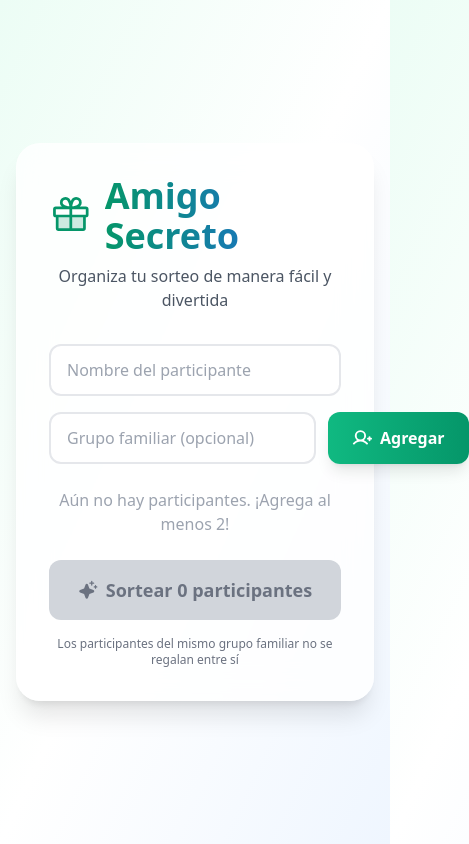
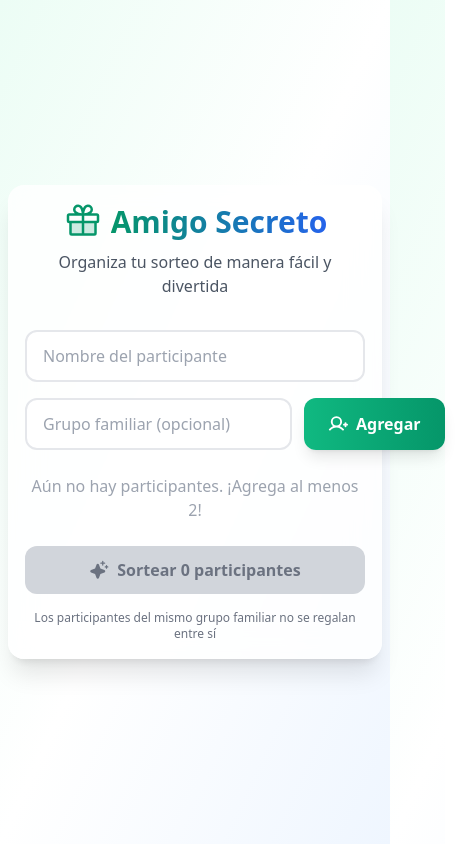
Before and after one commit to Mike37Jet/SorteAmigoSecreto, a React (Vite) app in the folder sorteo-app/: page /#/ in a window 390 px wide. Shown: the whole page, 469 px wide, since content can reach past the window. Built offline with nearby package versions, Linux system fonts and the light colour scheme.

Commit message:
feat: Mejorar responsividad móvil en todos los componentes

```diff
--- a/sorteo-app/src/components/Configuracion.jsx
+++ b/sorteo-app/src/components/Configuracion.jsx
@@ -86,15 +86,15 @@ export default function Configuracion({ onSorteoCompleto }) {
   };
 
   return (
-    <div className="min-h-screen flex items-center justify-center p-4">
+    <div className="min-h-screen flex items-center justify-center p-2 sm:p-4">
       <motion.div
         initial={{ opacity: 0, y: 20 }}
         animate={{ opacity: 1, y: 0 }}
-        className="glass rounded-3xl p-8 max-w-2xl w-full"
+        className="glass rounded-2xl sm:rounded-3xl p-4 sm:p-8 max-w-2xl w-full"
       >
-        <div className="flex items-center justify-center gap-3 mb-2">
-          <Gift size={48} weight="duotone" className="text-emerald-600" />
-          <h1 className="text-4xl font-bold bg-gradient-to-r from-emerald-600 to-blue-600 bg-clip-text text-transparent">
+        <div className="flex items-center justify-center gap-2 sm:gap-3 mb-2">
+          <Gift size={40} weight="duotone" className="text-emerald-600 sm:w-12 sm:h-12" />
+          <h1 className="text-3xl sm:text-4xl font-bold bg-gradient-to-r from-emerald-600 to-blue-600 bg-clip-text text-transparent">
             Amigo Secreto
           </h1>
         </div>
@@ -242,7 +242,7 @@ export default function Configuracion({ onSorteoCompleto }) {
         <button
           onClick={ejecutarSorteo}
           disabled={participantes.length < 2 || cargando}
-          className={`w-full py-4 rounded-xl font-bold text-lg transition-all ${
+          className={`w-full py-3 sm:py-4 rounded-xl font-bold text-base sm:text-lg transition-all ${
             participantes.length < 2 || cargando
               ? 'bg-gray-300 text-gray-500 cursor-not-allowed'
               : 'bg-gradient-to-r from-blue-500 to-purple-600 text-white hover:from-blue-600 hover:to-purple-700 shadow-lg hover:shadow-xl transform hover:scale-105'
--- a/sorteo-app/src/components/Resultados.jsx
+++ b/sorteo-app/src/components/Resultados.jsx
@@ -28,11 +28,11 @@ Recuerda mantener el secreto`;
   };
 
   return (
-    <div className="min-h-screen flex items-center justify-center p-4">
+    <div className="min-h-screen flex items-center justify-center p-2 sm:p-4">
       <motion.div
         initial={{ opacity: 0, scale: 0.9 }}
         animate={{ opacity: 1, scale: 1 }}
-        className="glass rounded-3xl p-8 max-w-3xl w-full"
+        className="glass rounded-2xl sm:rounded-3xl p-4 sm:p-8 max-w-3xl w-full"
       >
         <div className="text-center mb-8">
           <motion.div
@@ -43,7 +43,7 @@ Recuerda mantener el secreto`;
           >
             <Confetti size={64} weight="duotone" className="text-emerald-600" />
           </motion.div>
-          <h1 className="text-4xl font-bold mb-2 bg-gradient-to-r from-emerald-600 to-blue-600 bg-clip-text text-transparent">
+          <h1 className="text-3xl sm:text-4xl font-bold mb-2 bg-gradient-to-r from-emerald-600 to-blue-600 bg-clip-text text-transparent">
             ¡Sorteo Completado!
           </h1>
           <p className="text-gray-600">
@@ -79,10 +79,10 @@ Recuerda mantener el secreto`;
                   </div>
                 </div>
 
-                <div className="flex gap-2">
+                <div className="flex flex-col sm:flex-row gap-2">
                   <button
                     onClick={() => copiarLink(link, asignacion.giverId)}
-                    className={`flex-1 py-3 px-4 rounded-xl font-semibold transition-all flex items-center justify-center gap-2 ${
+                    className={`flex-1 py-2 sm:py-3 px-3 sm:px-4 rounded-xl font-semibold transition-all flex items-center justify-center gap-2 text-sm sm:text-base ${
                       copiado === asignacion.giverId
                         ? 'bg-green-500 text-white'
                         : 'bg-gray-100 text-gray-700 hover:bg-gray-200'
@@ -103,7 +103,7 @@ Recuerda mantener el secreto`;
 
                   <button
                     onClick={() => compartirWhatsApp(link, asignacion.giverName)}
-                    className="flex-1 py-3 px-4 bg-green-600 text-white rounded-xl font-semibold hover:bg-green-700 transition-all flex items-center justify-center gap-2"
+                    className="flex-1 py-2 sm:py-3 px-3 sm:px-4 bg-green-600 text-white rounded-xl font-semibold hover:bg-green-700 transition-all flex items-center justify-center gap-2 text-sm sm:text-base"
                     title="Nota: El link será clickeable solo en producción, no con localhost"
                   >
                     <WhatsappLogo size={20} weight="fill" />
--- a/sorteo-app/src/components/Revelacion.jsx
+++ b/sorteo-app/src/components/Revelacion.jsx
@@ -62,11 +62,11 @@ export default function Revelacion() {
 
   if (error) {
     return (
-      <div className="min-h-screen flex items-center justify-center p-4">
+      <div className="min-h-screen flex items-center justify-center p-2 sm:p-4">
         <motion.div
           initial={{ opacity: 0, scale: 0.9 }}
           animate={{ opacity: 1, scale: 1 }}
-          className="glass rounded-3xl p-8 max-w-md w-full text-center"
+          className="glass rounded-2xl sm:rounded-3xl p-4 sm:p-8 max-w-md w-full text-center">
         >
           <div className="mb-4">
             <SmileyXEyes size={64} weight="duotone" className="text-gray-400 mx-auto" />
@@ -89,7 +89,7 @@ export default function Revelacion() {
   }
 
   return (
-    <div className="min-h-screen flex items-center justify-center p-4">
+    <div className="min-h-screen flex items-center justify-center p-2 sm:p-4">
       <AnimatePresence mode="wait">
         {!revelado ? (
           // Vista previa - Caja cerrada
@@ -98,7 +98,7 @@ export default function Revelacion() {
             initial={{ opacity: 0, scale: 0.8 }}
             animate={{ opacity: 1, scale: 1 }}
             exit={{ opacity: 0, scale: 0.8 }}
-            className="glass rounded-3xl p-8 max-w-md w-full text-center"
+            className="glass rounded-2xl sm:rounded-3xl p-4 sm:p-8 max-w-md w-full text-center"
           >
             <motion.div
               animate={{
@@ -144,7 +144,7 @@ export default function Revelacion() {
             initial={{ opacity: 0, scale: 0.5, rotateY: 90 }}
             animate={{ opacity: 1, scale: 1, rotateY: 0 }}
             transition={{ type: "spring", duration: 0.8 }}
-            className="glass rounded-3xl p-8 max-w-md w-full text-center"
+            className="glass rounded-2xl sm:rounded-3xl p-4 sm:p-8 max-w-md w-full text-center"
           >
             <motion.div
               initial={{ scale: 0 }}
```
